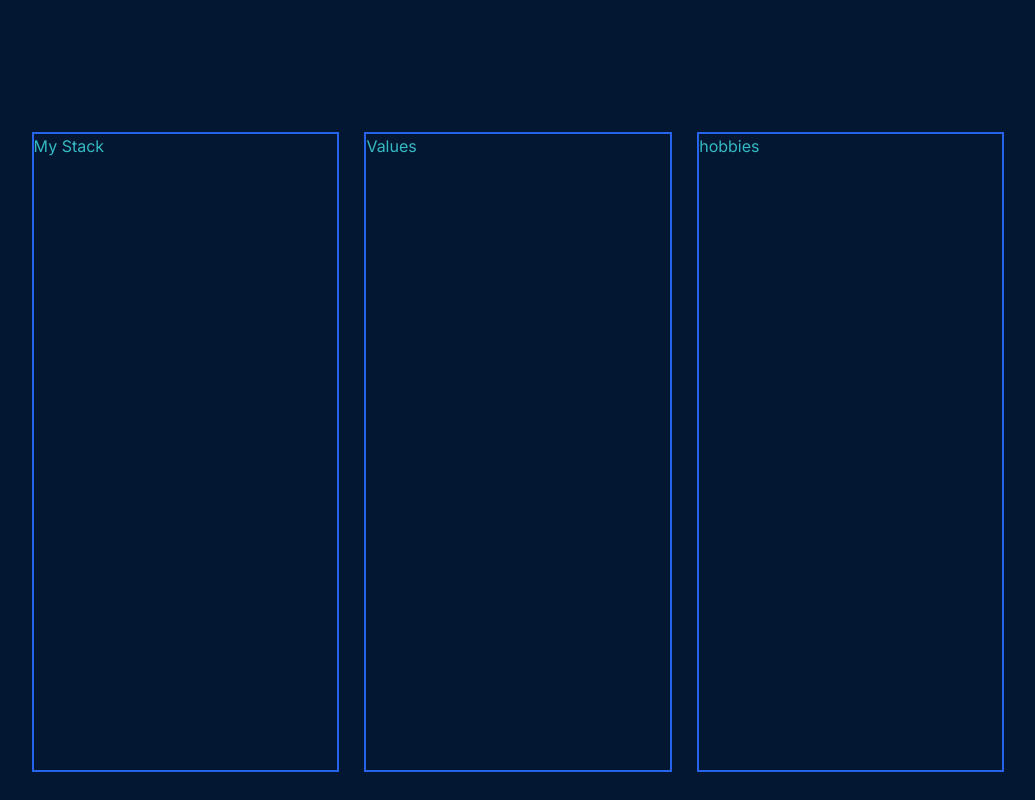
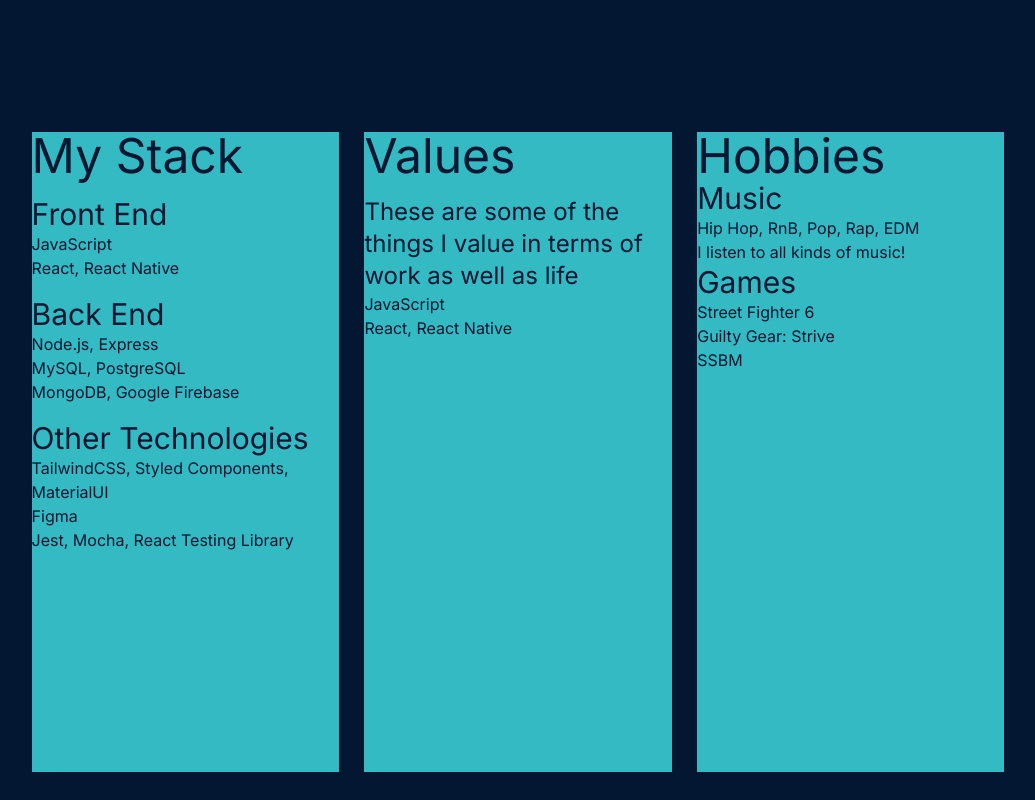
Before and after one commit to nnguye47/Portfolio-Website, a Next.js app: page / in a window 1280 px wide. Shown: the part 700-1500 px from the top of the page, without its empty margins (122-1157 px from the left). Built offline with nearby package versions, Linux system fonts and the light colour scheme; no server answers; the database is empty.

Commit message:
fill in the about section cards

```diff
--- a/src/app/components/About/Hobbies.tsx
+++ b/src/app/components/About/Hobbies.tsx
@@ -2,6 +2,21 @@ import React from "react";
 
 export default function Hobbies() {
   return (
-    <div className="w-[30%] h-[80%] border-blue-600 border-2">hobbies</div>
+    <div className="w-[30%] h-[80%] bg-[#34bac2] text-[#031632]">
+      <span className="text-5xl">Hobbies</span>
+      <div>
+        <span className="text-3xl">Music</span>
+        <ul>
+          <li>Hip Hop, RnB, Pop, Rap, EDM</li>
+          <li>I listen to all kinds of music!</li>
+        </ul>
+        <span className="text-3xl">Games</span>
+        <ul>
+          <li>Street Fighter 6</li>
+          <li>Guilty Gear: Strive</li>
+          <li>SSBM</li>
+        </ul>
+      </div>
+    </div>
   );
 }
--- a/src/app/components/About/Stack.tsx
+++ b/src/app/components/About/Stack.tsx
@@ -2,6 +2,31 @@ import React from "react";
 
 export default function Stack() {
   return (
-    <div className="w-[30%] h-[80%] border-blue-600 border-2">My Stack</div>
+    <div className="w-[30%] h-[80%] bg-[#34bac2] text-[#031632] flex flex-col gap-4">
+      <span className="text-5xl">My Stack</span>
+      <div>
+        <span className="text-3xl">Front End</span>
+        <ul>
+          <li>JavaScript</li>
+          <li>React, React Native</li>
+        </ul>
+      </div>
+      <div>
+        <span className="text-3xl">Back End</span>
+        <ul>
+          <li>Node.js, Express</li>
+          <li>MySQL, PostgreSQL</li>
+          <li>MongoDB, Google Firebase</li>
+        </ul>
+      </div>
+      <div>
+        <span className="text-3xl">Other Technologies</span>
+        <ul>
+          <li>TailwindCSS, Styled Components, MaterialUI</li>
+          <li>Figma</li>
+          <li>Jest, Mocha, React Testing Library</li>
+        </ul>
+      </div>
+    </div>
   );
 }
--- a/src/app/components/About/Values.tsx
+++ b/src/app/components/About/Values.tsx
@@ -1,5 +1,19 @@
 import React from "react";
 
 export default function Values() {
-  return <div className="w-[30%] h-[80%] border-blue-600 border-2">Values</div>;
+  return (
+    <div className="w-[30%] h-[80%] bg-[#34bac2] text-[#031632] flex flex-col gap-4">
+      <span className="text-5xl">Values</span>
+      <div>
+        <span className="text-2xl">
+          These are some of the things I value in terms of work as well as life
+        </span>
+        <ul>
+          <li>JavaScript</li>
+          <li>React, React Native</li>
+        </ul>
+      </div>
+      <div></div>
+    </div>
+  );
 }
```
